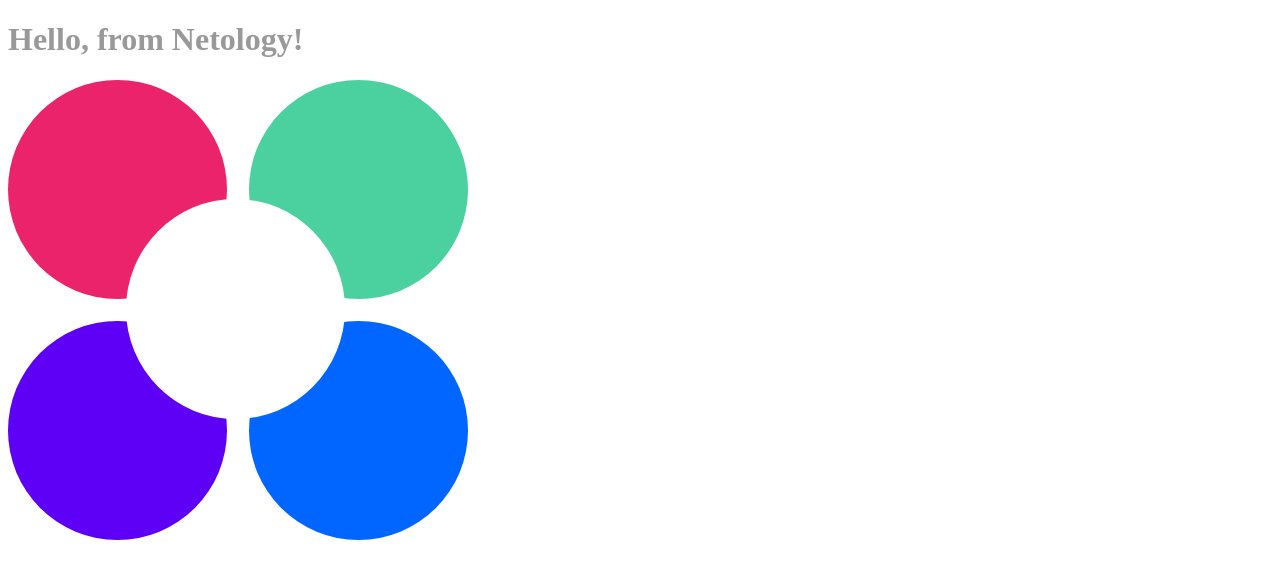
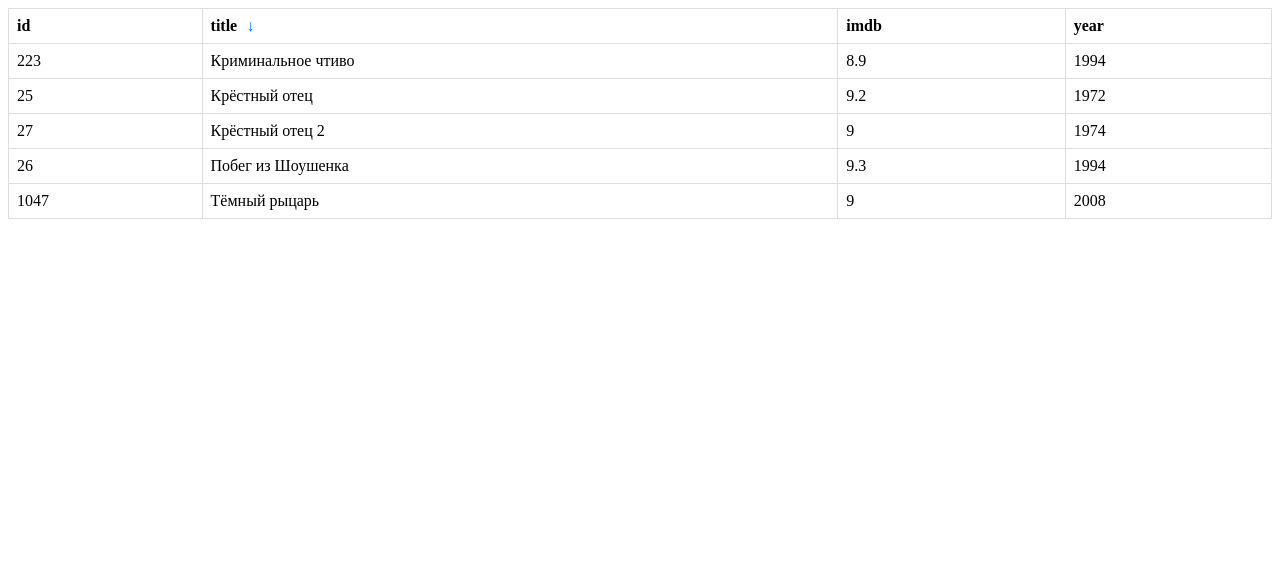
Before and after one commit to alexbog1985/netology-hw-dom-2, a website built with webpack: page src/index.html in a window 1280 px wide. Built offline with nearby package versions, Linux system fonts and the light colour scheme.

Commit message:
completed

```diff
--- a/src/css/style.css
+++ b/src/css/style.css
@@ -1,3 +1,30 @@
 body {
-    color: #999;
+
 }
+
+
+table {
+  border-collapse: collapse; /* Убирает промежутки между границами ячеек */
+  width: 100%; /* Задаёт ширину таблицы в 100 % от родительского контейнера */
+  margin: 0 auto; /* Выравнивает таблицу по центру */
+}
+
+th, td {
+  border: 1px solid #ddd; /* Задаёт границы ячеек */
+  padding: 8px; /* Задаёт отступы внутри ячеек */
+  text-align: left; /* Выравнивает текст по левому краю */
+}
+
+.sort-arrow {
+  margin-left: 5px;
+  font-weight: bold;
+  transition: transform 0.2s;
+}
+
+.sort-arrow.asc {
+  color: #007bff;
+}
+
+.sort-arrow.desc {
+  color: #007bff;
+}
--- a/src/index.html
+++ b/src/index.html
@@ -4,10 +4,18 @@
   <meta charset="UTF-8">
   <meta name="viewport" content="width=device-width, initial-scale=1.0">
   <meta http-equiv="X-UA-Compatible" content="ie=edge">
-  <title>Document</title>
+  <title>Киношки</title>
 </head>
 <body>
-<h1>Hello, from Netology!</h1>
-<img src="img/netology.svg" alt="Netology Logo">
+  <div class="container">
+    <table class="films">
+      <tr>
+        <th>id</th>
+        <th>title</th>
+        <th>imdb</th>
+        <th>year</th>
+      </tr>
+    </table>
+  </div>
 </body>
 </html>
--- a/src/js/app.js
+++ b/src/js/app.js
@@ -1,11 +1,22 @@
-// TODO: write code here
+import { films } from "./data";
+import Films from "./films/Films";
 
-// comment this to pass build
-const unusedVariable = "variable";
+addEventListener("DOMContentLoaded", () => {
+  const filmsEl = new Films(document.querySelector(".films"));
 
-// for demonstration purpose only
-export default function demo(value) {
-  return `Demo: ${value}`;
-}
+  films.forEach((film) => {
+    filmsEl.addFilm(film.id, film.title, film.imdb, film.year);
+  });
 
-console.log("app.js included");
+  const sortByArray = ["id", "title", "imdb", "year"];
+
+  let currentIndex = 0;
+  let reverse = false;
+
+  setInterval(() => {
+    filmsEl.sortFilms(sortByArray[currentIndex], reverse);
+    console.log(`sort by: ${sortByArray[currentIndex]} reversed: ${reverse}`);
+    currentIndex = (currentIndex + 1) % sortByArray.length;
+    if (currentIndex === 0) reverse = !reverse;
+  }, 2000);
+});
--- /dev/null
+++ b/src/js/data.js
@@ -0,0 +1,32 @@
+export const films = [
+  {
+    id: 26,
+    title: "Побег из Шоушенка",
+    imdb: 9.3,
+    year: 1994,
+  },
+  {
+    id: 25,
+    title: "Крёстный отец",
+    imdb: 9.2,
+    year: 1972,
+  },
+  {
+    id: 27,
+    title: "Крёстный отец 2",
+    imdb: 9.0,
+    year: 1974,
+  },
+  {
+    id: 1047,
+    title: "Тёмный рыцарь",
+    imdb: 9.0,
+    year: 2008,
+  },
+  {
+    id: 223,
+    title: "Криминальное чтиво",
+    imdb: 8.9,
+    year: 1994,
+  },
+];
--- /dev/null
+++ b/src/js/films/Films.js
@@ -0,0 +1,126 @@
+export default class Films {
+  constructor(element) {
+    this.element = element;
+    this.initTableHeaders();
+  }
+
+  addFilm(filmId, title, imdb, year) {
+    const film = document.createElement("tr");
+    const filmIdElement = document.createElement("td");
+    const titleElement = document.createElement("td");
+    const imdbElement = document.createElement("td");
+    const yearElement = document.createElement("td");
+
+    film.dataset.id = `#${filmId}`;
+    film.dataset.title = title;
+    film.dataset.imdb = `imdb: ${imdb}`;
+    film.dataset.year = `(${year})`;
+
+    filmIdElement.textContent = filmId;
+    titleElement.textContent = title;
+    yearElement.textContent = year;
+    imdbElement.textContent = imdb;
+
+    film.appendChild(filmIdElement);
+    film.appendChild(titleElement);
+    film.appendChild(imdbElement);
+    film.appendChild(yearElement);
+
+    this.element.appendChild(film);
+  }
+
+  sortFilms(sortBy, reverse = false) {
+    const films = Array.from(
+      this.element.querySelectorAll("tr:not(:first-child)"),
+    );
+    films.sort((a, b) => {
+      let valueA, valueB;
+      switch (sortBy) {
+        case "id":
+        case "year":
+          valueA = this.extractNumber(a.dataset[sortBy]);
+          valueB = this.extractNumber(b.dataset[sortBy]);
+          break;
+        case "imdb":
+          valueA = this.extractFloat(a.dataset[sortBy]);
+          valueB = this.extractFloat(b.dataset[sortBy]);
+          break;
+        case "title":
+          valueA = a.dataset[sortBy].toLowerCase();
+          valueB = b.dataset[sortBy].toLowerCase();
+          break;
+        default:
+          valueA = a.dataset[sortBy];
+          valueB = b.dataset[sortBy];
+      }
+
+      let result = 0;
+      if (valueA < valueB) result = -1;
+      if (valueA > valueB) result = 1;
+
+      return reverse ? -result : result;
+    });
+    const firstRow = this.element.querySelector("tr");
+    this.element.innerHTML = "";
+    this.element.appendChild(firstRow);
+
+    films.forEach((film) => this.element.appendChild(film));
+
+    this.updateSortIndicator(sortBy, reverse);
+  }
+
+  extractNumber(value) {
+    if (typeof value === "number") return value;
+
+    const cleaned = String(value).replace(/\D/g, "");
+    return cleaned ? parseInt(cleaned, 10) : 0;
+  }
+
+  extractFloat(value) {
+    if (typeof value === "number") return value;
+    const match = String(value).match(/(\d+\.\d+)|(\d+)/);
+    return match ? parseFloat(match[0]) : 0;
+  }
+
+  initTableHeaders() {
+    const tableHeaders = this.element.querySelectorAll("th");
+    tableHeaders.forEach((tableHeader) => {
+      tableHeader.innerHTML = `
+        <span class="table-header-text">${tableHeader.textContent}</span>
+        <span class="sort-arrow"></span>
+      `;
+    });
+  }
+
+  getSortedField(tableHeaderText) {
+    const fieldMap = {
+      id: "id",
+      title: "title",
+      imdb: "imdb",
+      year: "year",
+    };
+    return fieldMap[tableHeaderText.toLowerCase()];
+  }
+
+  updateSortIndicator(field, reverse) {
+    const arrows = this.element.querySelectorAll(".sort-arrow");
+    arrows.forEach((arrow) => {
+      arrow.textContent = "";
+      arrow.classList.add("sort-arrow");
+    });
+
+    const tableHeaders = this.element.querySelectorAll("th");
+    tableHeaders.forEach((tableHeader) => {
+      const sortField = this.getSortedField(
+        tableHeader.querySelector(".table-header-text").textContent,
+      );
+      console.log(sortField);
+      if (sortField === field) {
+        const arrow = tableHeader.querySelector(".sort-arrow");
+        console.log(arrow);
+        arrow.textContent = reverse ? "\u2191" : "\u2193";
+        arrow.classList.add(reverse ? "desc" : "asc");
+      }
+    });
+  }
+}
```
Also changed, not shown: src/js/app.test.js (deleted, +0 -11 lines), src/img/netology.svg (deleted).
